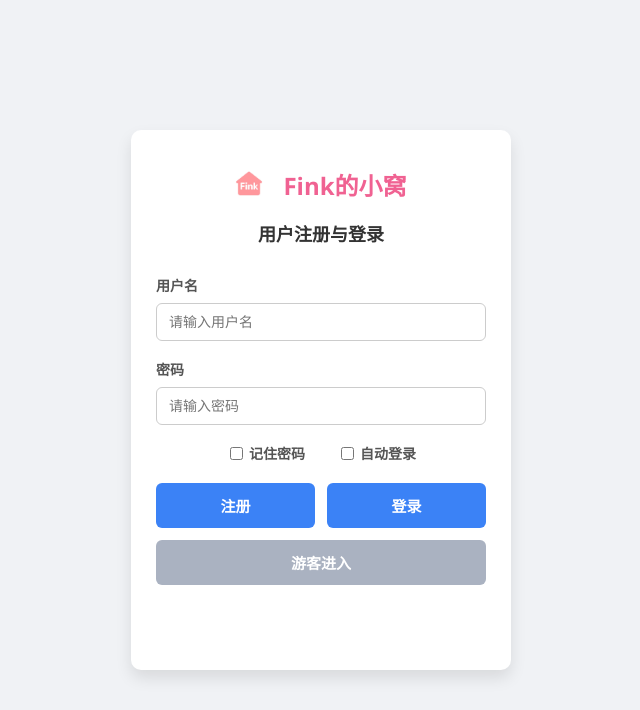
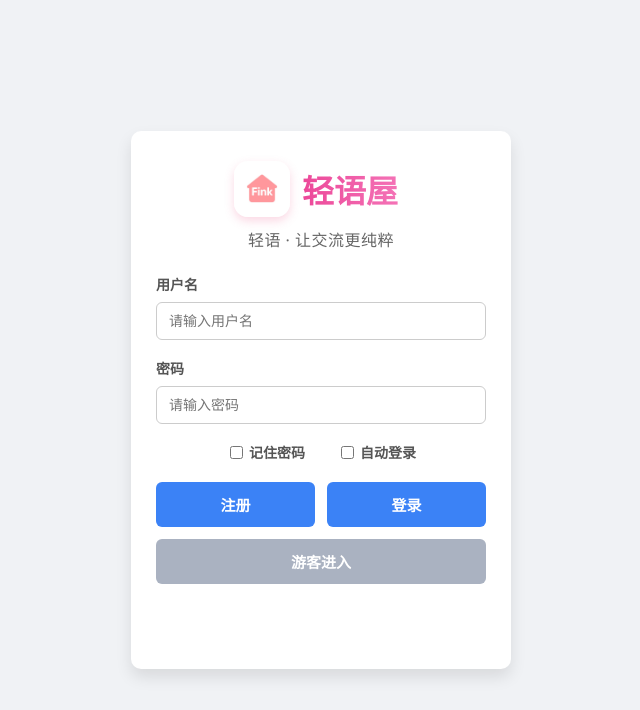
Before and after one commit to finkkk/fink_chat, a Flask app: page / in a window 1280 px wide. Shown: the top 710 px of the page, without its empty margins (319-959 px from the left). Run offline with Flask 3, Linux system fonts and the light colour scheme.

Commit message:
美化前端

```diff
--- a/static/css/index.css
+++ b/static/css/index.css
@@ -2,34 +2,55 @@
   display: flex;
   flex-direction: column;
   align-items: center;
-  margin-bottom: 24px;
+  margin-bottom: 28px;
+  animation: fadeIn 0.8s ease;
+  margin-bottom: 5px;
 }
 
 .logo-title-row {
   display: flex;
   align-items: center;
-  gap: 10px;
+  gap: 12px;
   margin-left: -10px;
 }
 
 .logo-title-row img {
-  width: 48px;
-  height: 48px;
-  border-radius: 12px;
+  width: 56px;
+  height: 56px;
+  border-radius: 14px;
+  box-shadow: 0 4px 10px rgba(240, 98, 146, 0.25);
+  transition: transform 0.3s ease;
+}
+.logo-title-row img:hover {
+  transform: scale(1.05);
 }
 
 .main-title {
-  font-size: 24px;
-  font-weight: bold;
-  color: #f06292;
-  /* 粉色 */
+  font-size: 32px;
+  font-weight: 700;
+  background: linear-gradient(90deg, #ec4899, #f472b6);
+  -webkit-background-clip: text;
+  -webkit-text-fill-color: transparent;
 }
 
 .subtitle {
-  margin-top: 12px;
-  margin-bottom: 5px;
-  color: #333;
-  font-size: 18px;
+  margin-top: 10px;
+  font-size: 16px;
+  color: #666;
+  font-weight: 500;
+  letter-spacing: 0.5px;
+}
+
+/* 动画效果 */
+@keyframes fadeIn {
+  from {
+    opacity: 0;
+    transform: translateY(-8px);
+  }
+  to {
+    opacity: 1;
+    transform: translateY(0);
+  }
 }
 
 * {
--- a/templates/index.html
+++ b/templates/index.html
@@ -4,12 +4,12 @@
 <head>
   <meta charset="UTF-8" />
   <meta name="viewport" content="width=device-width, initial-scale=1.0" />
-  <title>Fink的小窝 - 注册与登录</title>
-  <meta name="description" content="Fink的小窝 - 一个温馨可爱的实时聊天小站，支持注册、登录、消息互动。" />
+  <title>轻语屋 - 注册与登录</title>
+  <meta name="description" content="轻语屋 - 一个温馨可爱的实时聊天小站，支持注册、登录、消息互动。" />
   <!-- 设置网页图标（favicon） -->
   <link rel="icon" href="/static/assets/img/icon.ico" type="image/x-icon" />
   <!-- 可选：社交分享图标（Open Graph） -->
-  <meta property="og:title" content="Fink的小窝 - 注册与登录" />
+  <meta property="og:title" content="轻语屋 - 注册与登录" />
   <meta property="og:description" content="和朋友们一起窝在这里聊天吧！" />
   <meta property="og:image" content="/static/assets/img/logo.webp" />
   <meta property="og:type" content="website" />
@@ -26,10 +26,10 @@
   <div class="container">
     <div class="logo-box">
       <div class="logo-title-row">
-        <img src="/static/assets/img/logo.webp" alt="Fink的小窝 Logo" />
-        <span class="main-title">Fink的小窝</span>
+        <img src="/static/assets/img/logo.webp" alt="轻语屋 Logo" />
+        <span class="main-title">轻语屋</span>
       </div>
-      <h2 class="subtitle">用户注册与登录</h2>
+      <h2 class="subtitle">轻语 · 让交流更纯粹</h2>
     </div>
 
     <label for="username">用户名</label>
```
Also changed, not shown: templates/home.html (+4 -4 lines).
